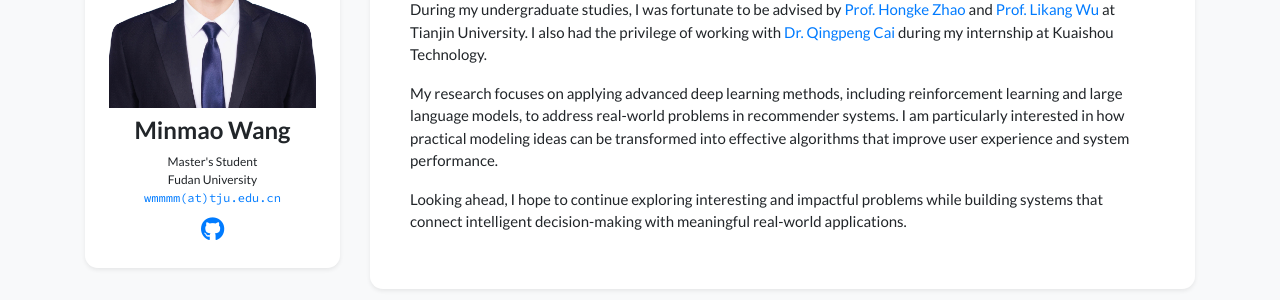
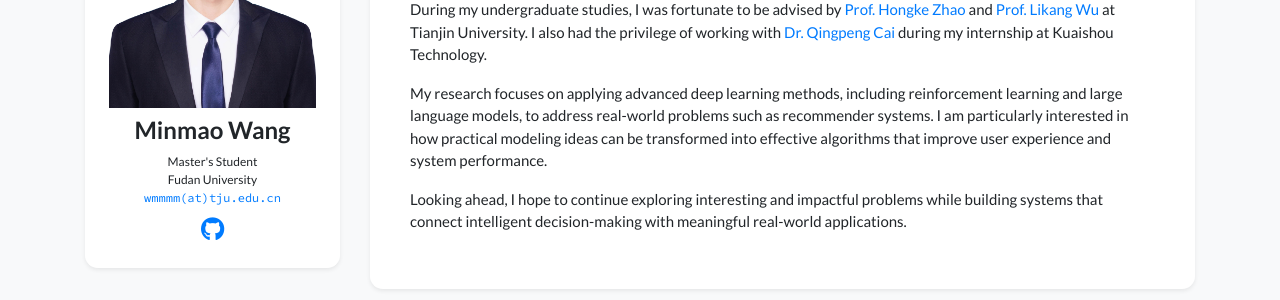
Before and after one commit to MinmaoWang/minmaowang.github.io, a Jekyll site: the page built from index.html, in a window 1280 px wide and 900 px high. Shown: the part 263-563 px from the top of the window. Built offline with Jekyll 4.4.1, drawn with Linux system fonts in a browser that asks for light colours; nearby versions of some CDN libraries; a style sheet for code colours, icons or effects is not loaded.

Commit message:
myresume

```diff
--- a/_data/profile.yml
+++ b/_data/profile.yml
@@ -36,7 +36,7 @@ short_bio: >-
     during my internship at Kuaishou Technology.
   </p>
   <p>
-    My research focuses on applying advanced deep learning methods, including reinforcement learning and large language models, to address real-world problems in recommender systems. I am particularly interested in how practical modeling ideas can be transformed into effective algorithms that improve user experience and system performance.
+    My research focuses on applying advanced deep learning methods, including reinforcement learning and large language models, to address real-world problems such as recommender systems. I am particularly interested in how practical modeling ideas can be transformed into effective algorithms that improve user experience and system performance.
   </p>
   <p>
   Looking ahead, I hope to continue exploring interesting and impactful problems while building systems that connect intelligent decision-making with meaningful real-world applications.
```
